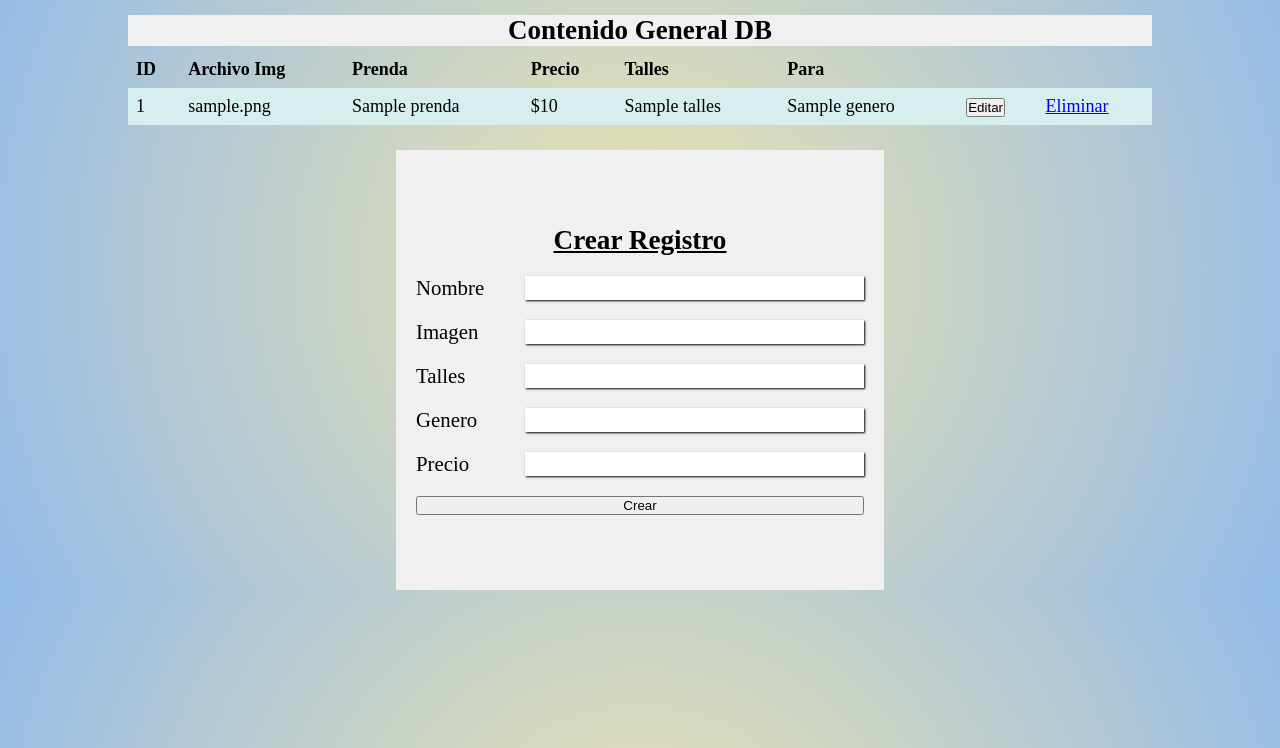
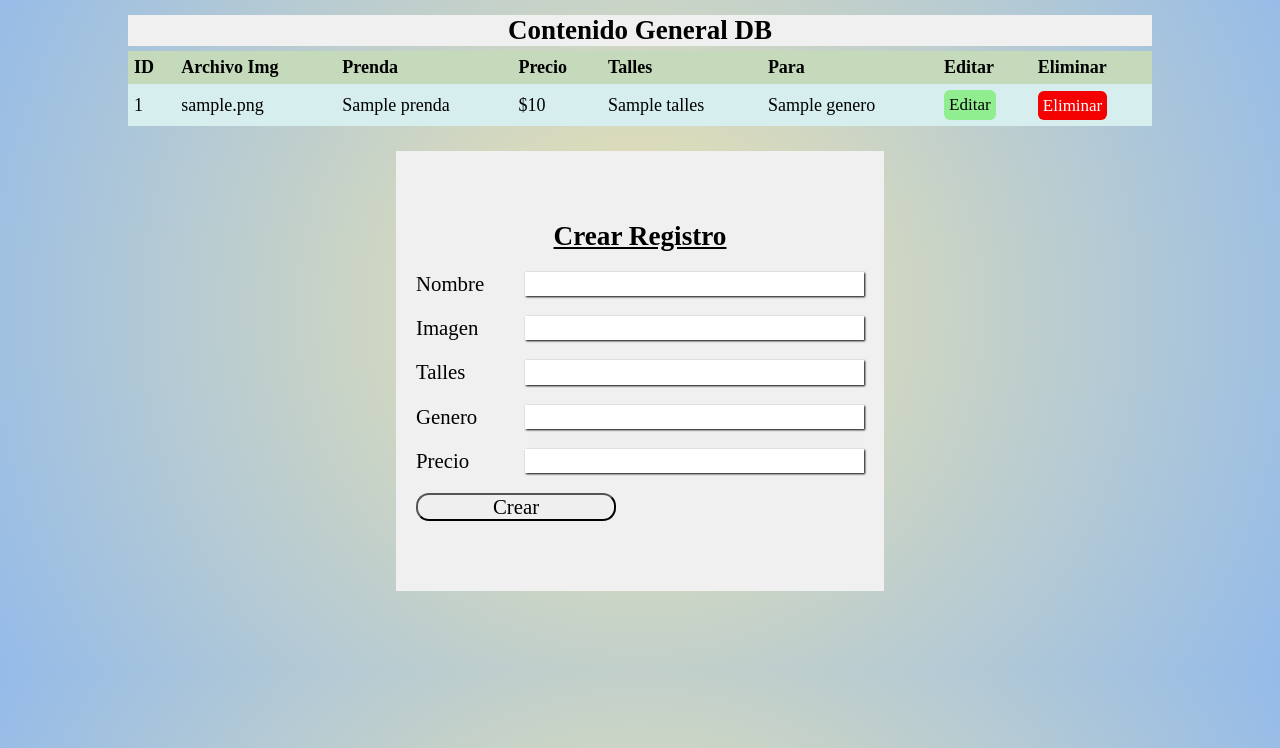
Before and after one commit to j-gabriel-ortiz/CodoACodo-C24261-G13-Back, a Flask app: template templates/index.html in a window 1280 px wide. Shown: the part 52-800 px from the top of the page. Run offline with Flask 3, Linux system fonts and the light colour scheme; the template is opened without the code that fills it: most values are stand-ins (such as "Sample title", 1, 10 or a date in 2020).

Commit message:
cambios de estilos

```diff
--- a/base_db/config_db.py
+++ b/base_db/config_db.py
@@ -9,7 +9,7 @@ config_dev = {
 
 config_prod = {
     'user':'GabrielJO',
-    'password':'C24261-G13',
+    'password':'olimpo123',
     'host':'GabrielJO.mysql.pythonanywhere-services.com',
     'database':'GabrielJO$db_ropa'
 }
--- a/static/index.css
+++ b/static/index.css
@@ -37,11 +37,33 @@ table {
 th,
 td {
     text-align: left;
-    padding: 8px;
+    padding: 6px;
 }
 
 tr:nth-child(even) {
     background-color: #d6eeee;
+}
+
+tr:nth-child(odd) {
+    background-color: #c4dabb;
+}
+
+tr button {
+    font-family: 'Times New Roman';
+    font-size: 17px;
+    border: none;
+    border-radius: 6px;
+    padding: 5px;
+    background-color: lightgreen;
+}
+tr a {
+    font-size: 17px;
+    border: none;
+    border-radius: 6px;
+    padding: 5px;
+    background-color: #f40101;
+    text-decoration: none;
+    color: white;
 }
 
 /* Diseño de Link */
@@ -65,7 +87,7 @@ section a:hover {
     background-color: rgb(0, 0, 200);
 }
 
-/* Diseño de inputs para buscar/mostrar */
+/* Diseño de inputs para crear */
 
 .campos {
     display: flex;
@@ -107,6 +129,13 @@ section a:hover {
     float: right;
     border: none;
     box-shadow: 1px 1px 2px black;
+}
+
+.campos button {
+    font-family: "Times New Roman";
+    max-width: 200px;
+    font-size: 1.3rem;
+    border-radius: 13px;
 }
 
 /* Modal */
@@ -154,13 +183,19 @@ section a:hover {
     text-align: center;
 }
 
+.modal-content button {
+    font-size: 1.1rem;
+    background-color: #f0f0f0;
+    border: none;
+    border-radius: 5px;
+}
+
 .close {
-    position: absolute;
-    top: 10px;
-    right: 10px;
     font-size: 20px;
     color: black;
     cursor: pointer;
+    position: relative;
+    left: 100%;
 }
 
 /* Responsive */
@@ -169,3 +204,9 @@ section a:hover {
         max-width: 90%;
     }
 }
+
+/* Footer */
+
+footer {
+    height: 10vh;
+}
--- a/templates/index.html
+++ b/templates/index.html
@@ -20,6 +20,8 @@
                 <th>Precio</th>
                 <th>Talles</th>
                 <th>Para</th>
+                <th>Editar</th>
+                <th>Eliminar</th>
             </tr>
             {% for item in datos %}
             <tr>
@@ -35,8 +37,7 @@
 
             <div class="modal" id="modal-editar-{{ item.id }}">
                 <div class="modal-content">
-                    <span class="close">&times;</span>
-                    <h3>Editar Prenda</h3>
+                    <h3>Editar Prenda <span class="close">&times;</span></h3>
                     <form action="/editarPrenda" method="post">
                         <label>ID: <input name="modal-id_db" id="modal-id_db" type="text" value="{{ item.id }}"></label>
                         <label>Nombre<input name="modal-nombre_db" id="modal-nombre_db" type="text" value="{{ item.prenda }}"></label>
@@ -62,6 +63,7 @@
             </form>
         </section>
     </main>
+    <footer></footer>
 
     <script>
         // Función para mostrar el modal
```
Also changed, not shown: base_db/datos.py (+20 -20 lines).
